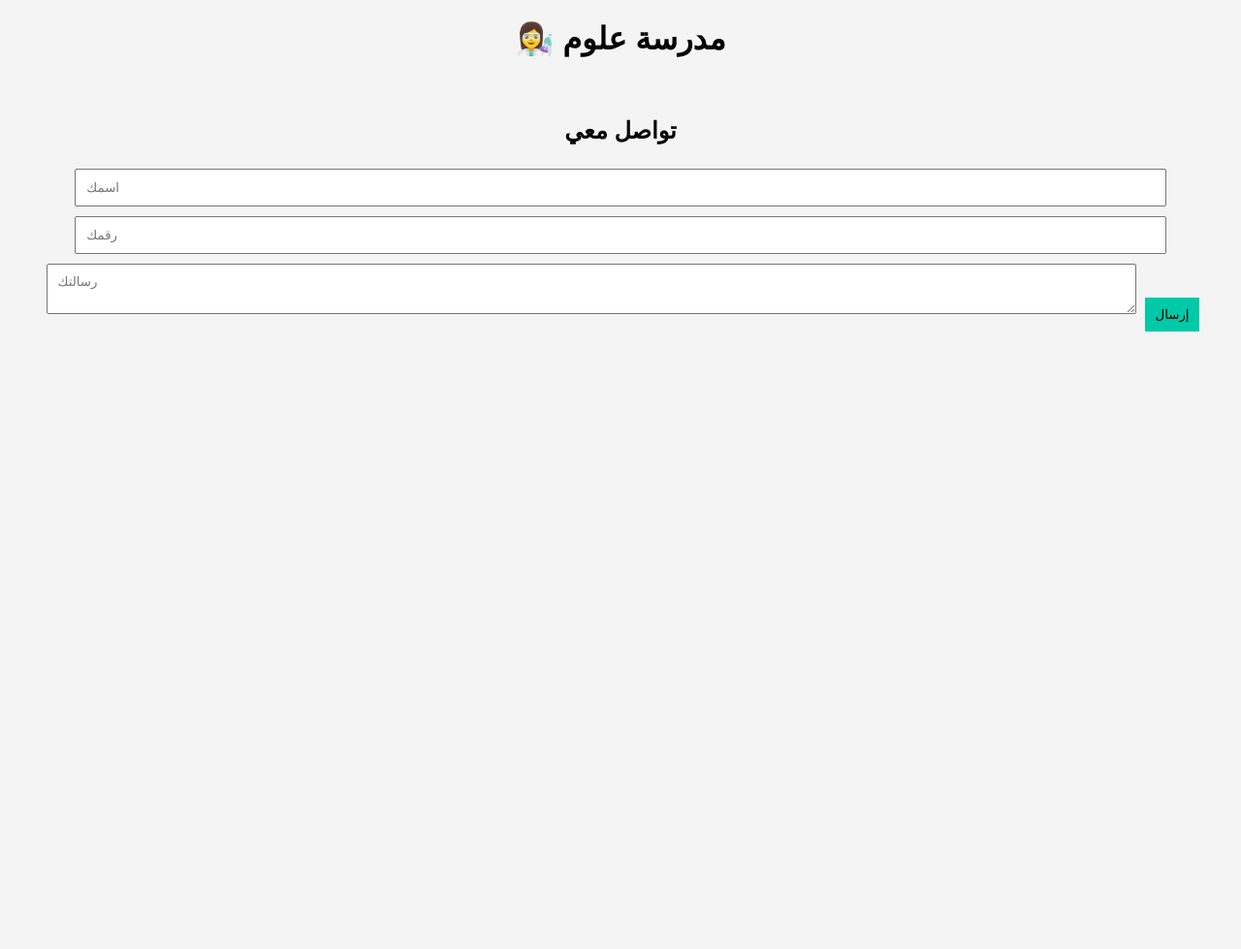
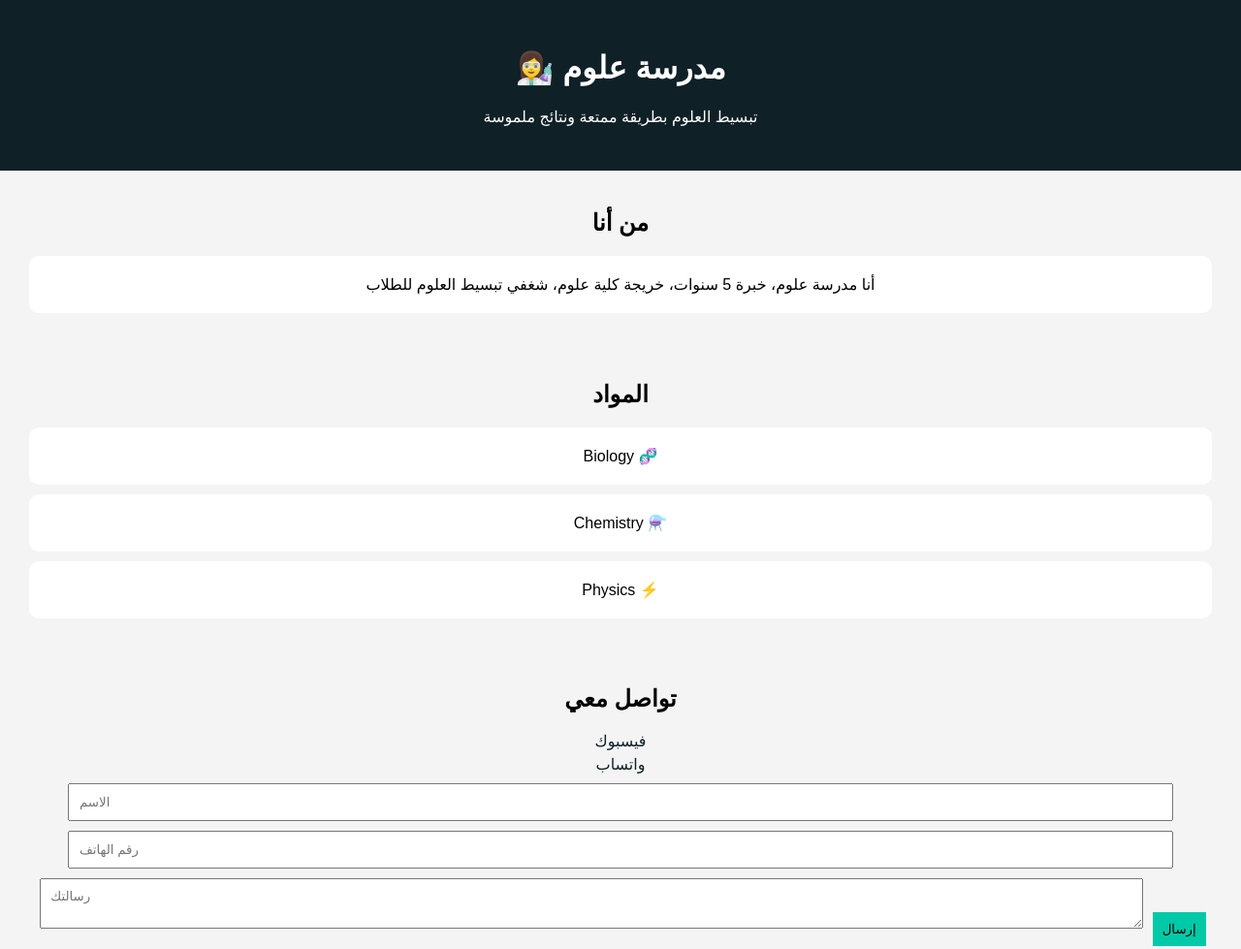
Before and after one commit to johnlatif2026/Mrs-marina-latif, a website: page index.html in a window 1280 px wide. Shown: the whole page at 97% size. Before the commit the page ends 800 px from the top, so only its background shows below. Drawn offline with Linux system fonts and the light colour scheme.

Commit message:
Update index.html

```diff
--- a/index.html
+++ b/index.html
@@ -1,44 +1,70 @@
 <!DOCTYPE html>
 <html lang="ar">
 <head>
-<meta name="viewport" content="width=device-width">
+<meta charset="UTF-8">
+<meta name="viewport" content="width=device-width, initial-scale=1.0">
 <title>Science Teacher</title>
-
 <style>
-body{font-family:Arial;text-align:center;background:#f4f4f4}
-section{padding:20px}
-input,textarea{width:90%;padding:10px;margin:5px}
-button{padding:10px;background:#00c9a7;border:none}
+body{font-family:Arial;margin:0;background:#f4f4f4;text-align:center;}
+header{background:#0f2027;color:white;padding:30px;}
+section{padding:20px;}
+.card{background:white;padding:20px;margin:10px;border-radius:10px;}
+input,textarea{width:90%;padding:10px;margin:5px;}
+button{padding:10px;background:#00c9a7;border:none;cursor:pointer;}
+.links a{display:block;margin:5px;color:#0f2027;text-decoration:none;}
 </style>
+<script src="https://www.gstatic.com/firebasejs/10.7.1/firebase-app.js"></script>
+<script src="https://www.gstatic.com/firebasejs/10.7.1/firebase-firestore.js"></script>
 </head>
-
 <body>
 
+<header>
 <h1>👩‍🔬 مدرسة علوم</h1>
+<p>تبسيط العلوم بطريقة ممتعة ونتائج ملموسة</p>
+</header>
+
+<section>
+<h2>من أنا</h2>
+<div class="card">أنا مدرسة علوم، خبرة 5 سنوات، خريجة كلية علوم، شغفي تبسيط العلوم للطلاب</div>
+</section>
+
+<section>
+<h2>المواد</h2>
+<div class="card">Biology 🧬</div>
+<div class="card">Chemistry ⚗️</div>
+<div class="card">Physics ⚡</div>
+</section>
 
 <section>
 <h2>تواصل معي</h2>
+<div class="links">
+<a href="https://facebook.com" target="_blank">فيسبوك</a>
+<a href="https://wa.me/201229971386" target="_blank">واتساب</a>
+</div>
 
-<input id="name" placeholder="اسمك">
-<input id="phone" placeholder="رقمك">
-<textarea id="msg" placeholder="رسالتك"></textarea>
-
-<button onclick="send()">إرسال</button>
+<form id="form">
+<input id="name" placeholder="الاسم" required>
+<input id="phone" placeholder="رقم الهاتف" required>
+<textarea id="msg" placeholder="رسالتك" required></textarea>
+<button>إرسال</button>
+</form>
 </section>
 
-<script>
-async function send(){
-  await fetch('/api/contact',{
-    method:'POST',
-    body: JSON.stringify({
-      name:name.value,
-      phone:phone.value,
-      message:msg.value
-    })
-  });
+<script type="module">
+import { initializeApp } from "https://www.gstatic.com/firebasejs/10.7.1/firebase-app.js";
+import { getFirestore, addDoc, collection } from "https://www.gstatic.com/firebasejs/10.7.1/firebase-firestore.js";
 
-  alert("تم الإرسال ✅");
-}
+const firebaseConfig = JSON.parse(`FIREBASE_CONFIG`);
+const app = initializeApp(firebaseConfig);
+const db = getFirestore(app);
+
+document.getElementById("form").addEventListener("submit",async e=>{
+e.preventDefault();
+await fetch('/api/contact',{method:'POST',body:JSON.stringify({
+name:name.value,phone:phone.value,message:msg.value
+})});
+alert("تم الإرسال ✅");
+});
 </script>
 
 </body>
```
